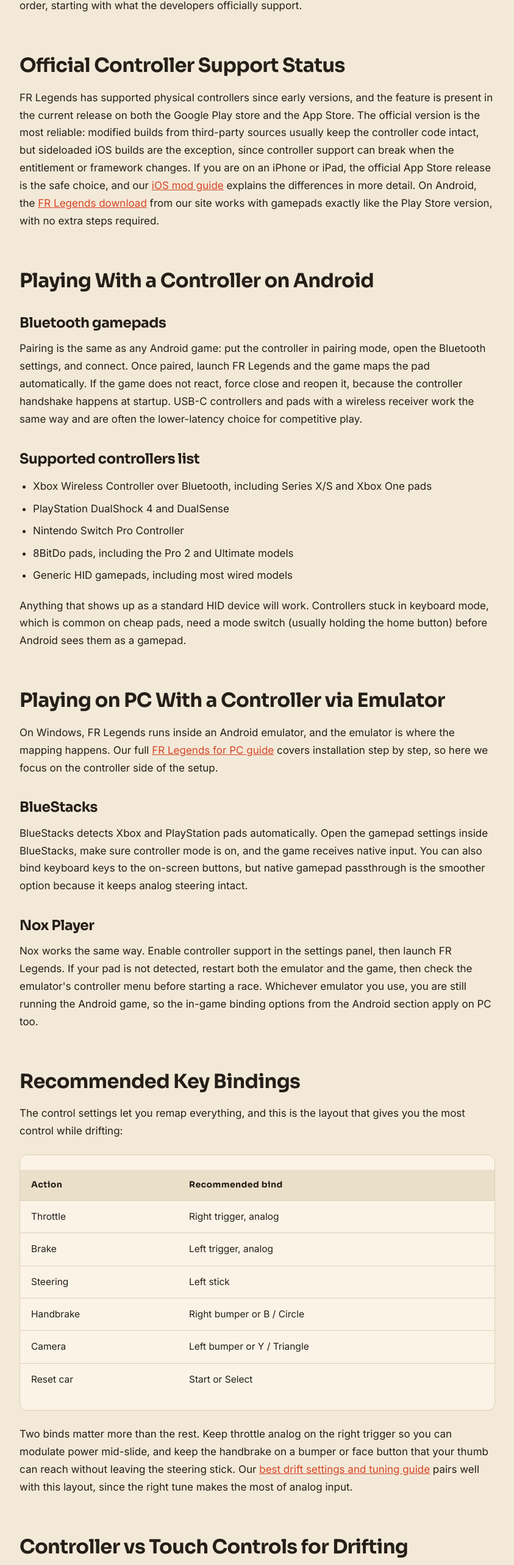
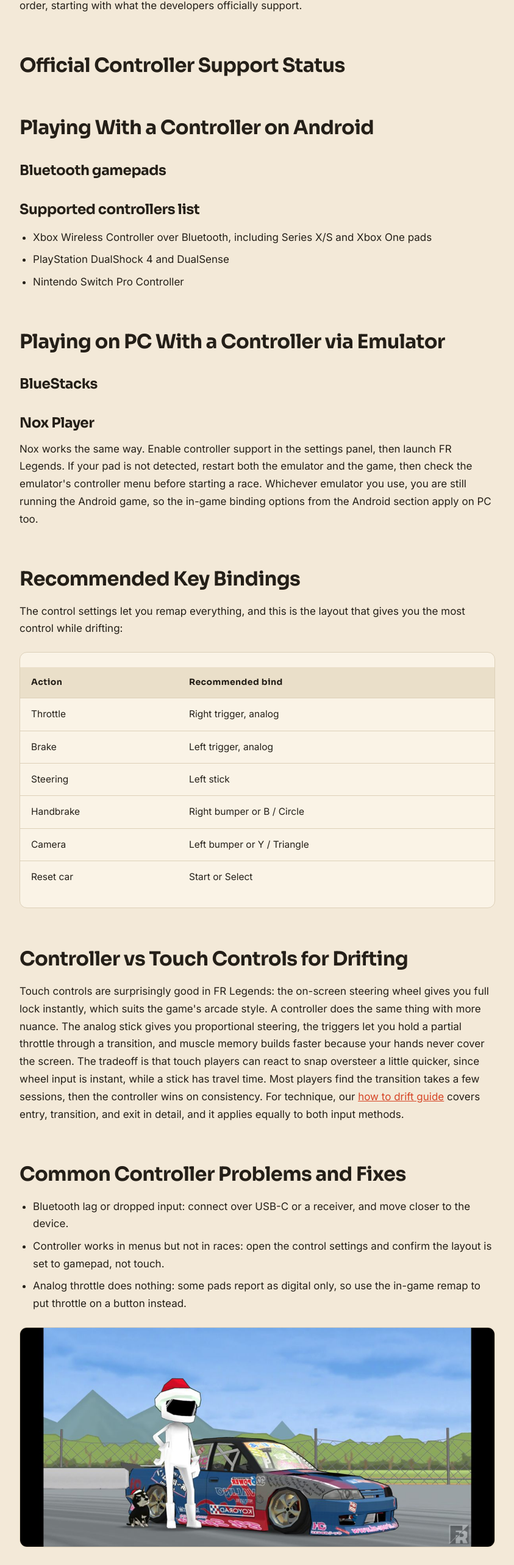
Before and after one commit to blog-id/frlegendsapk-nextjs, a Next.js app: page /fr-legends-controller-support in a window 1280 px wide. Shown: the part 1393-3959 px from the top of the page at 61% size, without its empty margins (48-891 px from the left). Built offline with nearby package versions, Linux system fonts and the light colour scheme.

Commit message:
Remove modified-download references from app/fr-legends-controller-support/page.tsx

```diff
--- a/app/fr-legends-controller-support/page.tsx
+++ b/app/fr-legends-controller-support/page.tsx
@@ -46,32 +46,11 @@ export default function FrLegendsControllerSupportPage() {
       </p>
 
       <h2>Official Controller Support Status</h2>
-      <p>
-        FR Legends has supported physical controllers since early versions, and
-        the feature is present in the current release on both the Google Play
-        store and the App Store. The official version is the most reliable:
-        modified builds from third-party sources usually keep the controller
-        code intact, but sideloaded iOS builds are the exception, since
-        controller support can break when the entitlement or framework changes.
-        If you are on an iPhone or iPad, the official App Store release is the
-        safe choice, and our <Link href="/fr-legends-mod-apk-ios/">iOS mod guide</Link>{" "}
-        explains the differences in more detail. On Android, the{" "}
-        <Link href="/download/">FR Legends download</Link> from our site works
-        with gamepads exactly like the Play Store version, with no extra steps
-        required.
-      </p>
+
 
       <h2>Playing With a Controller on Android</h2>
       <h3>Bluetooth gamepads</h3>
-      <p>
-        Pairing is the same as any Android game: put the controller in pairing
-        mode, open the Bluetooth settings, and connect. Once paired, launch FR
-        Legends and the game maps the pad automatically. If the game does not
-        react, force close and reopen it, because the controller handshake
-        happens at startup. USB-C controllers and pads with a wireless receiver
-        work the same way and are often the lower-latency choice for
-        competitive play.
-      </p>
+
       <h3>Supported controllers list</h3>
       <ul>
         <li>
@@ -80,32 +59,15 @@ export default function FrLegendsControllerSupportPage() {
         </li>
         <li>PlayStation DualShock 4 and DualSense</li>
         <li>Nintendo Switch Pro Controller</li>
-        <li>8BitDo pads, including the Pro 2 and Ultimate models</li>
-        <li>Generic HID gamepads, including most wired models</li>
+
+
       </ul>
-      <p>
-        Anything that shows up as a standard HID device will work. Controllers
-        stuck in keyboard mode, which is common on cheap pads, need a mode
-        switch (usually holding the home button) before Android sees them as a
-        gamepad.
-      </p>
+
 
       <h2>Playing on PC With a Controller via Emulator</h2>
-      <p>
-        On Windows, FR Legends runs inside an Android emulator, and the
-        emulator is where the mapping happens. Our full{" "}
-        <Link href="/fr-legends-mod-apk-for-pc/">FR Legends for PC guide</Link>{" "}
-        covers installation step by step, so here we focus on the controller
-        side of the setup.
-      </p>
+
       <h3>BlueStacks</h3>
-      <p>
-        BlueStacks detects Xbox and PlayStation pads automatically. Open the
-        gamepad settings inside BlueStacks, make sure controller mode is on,
-        and the game receives native input. You can also bind keyboard keys to
-        the on-screen buttons, but native gamepad passthrough is the smoother
-        option because it keeps analog steering intact.
-      </p>
+
       <h3>Nox Player</h3>
       <p>
         Nox works the same way. Enable controller support in the settings
@@ -157,17 +119,7 @@ export default function FrLegendsControllerSupportPage() {
           </tbody>
         </table>
       </div>
-      <p>
-        Two binds matter more than the rest. Keep throttle analog on the right
-        trigger so you can modulate power mid-slide, and keep the handbrake on
-        a bumper or face button that your thumb can reach without leaving the
-        steering stick. Our{" "}
-        <Link href="/fr-legends-best-drift-settings-tuning-guide/">
-          best drift settings and tuning guide
-        </Link>{" "}
-        pairs well with this layout, since the right tune makes the most of
-        analog input.
-      </p>
+
 
       <h2>Controller vs Touch Controls for Drifting</h2>
       <p>
@@ -188,10 +140,7 @@ export default function FrLegendsControllerSupportPage() {
 
       <h2>Common Controller Problems and Fixes</h2>
       <ul>
-        <li>
-          Gamepad not detected: restart the game after pairing, or switch the
-          pad out of keyboard mode.
-        </li>
+
         <li>
           Bluetooth lag or dropped input: connect over USB-C or a receiver, and
           move closer to the device.
@@ -204,20 +153,9 @@ export default function FrLegendsControllerSupportPage() {
           Analog throttle does nothing: some pads report as digital only, so
           use the in-game remap to put throttle on a button instead.
         </li>
-        <li>
-          Emulator ignores the pad: enable controller mode in BlueStacks or Nox
-          before launching the game.
-        </li>
+
       </ul>
-      <p>
-        If the game itself will not start at all after you update, the problem
-        is the install rather than the controller; the{" "}
-        <Link href="/fr-legends-mod-apk-not-installing-fix/">
-          not installing fix guide
-        </Link>{" "}
-        walks through storage permission, unknown sources, and corrupt download
-        issues.
-      </p>
+
 
       <ProseImage
         src="/assets/images/fr-legends-iphone-drift-gameplay.jpg"
@@ -249,12 +187,7 @@ export default function FrLegendsControllerSupportPage() {
               <td>Plug in, then launch the game</td>
               <td>Any wired HID pad</td>
             </tr>
-            <tr>
-              <td>PC via BlueStacks</td>
-              <td>Controller or keyboard</td>
-              <td>Enable gamepad mode, remap in game</td>
-              <td>Xbox or PS pad</td>
-            </tr>
+
             <tr>
               <td>PC via Nox</td>
               <td>Controller or keyboard</td>
@@ -270,12 +203,7 @@ export default function FrLegendsControllerSupportPage() {
           </tbody>
         </table>
       </div>
-      <p>
-        A quick word on older releases: if a newer update changed control
-        behavior you liked, previous builds are archived in the{" "}
-        <Link href="/fr-legends-mod-apk-old-versions/">old versions section</Link>,
-        and they all keep the same gamepad support.
-      </p>
+
 
       <h2>FAQ</h2>
       <h3>Can I play FR Legends with a controller on Android?</h3>
@@ -297,30 +225,14 @@ export default function FrLegendsControllerSupportPage() {
         just as well.
       </p>
       <h3>Why is my controller not detected in FR Legends?</h3>
-      <p>
-        Restart the game after pairing, make sure the pad is in gamepad mode
-        rather than keyboard mode, and check the emulator&apos;s controller settings
-        on PC.
-      </p>
+
       <h3>Is a controller better than touch for drifting?</h3>
       <p>
         For consistency and precision, yes, especially once you get used to the
         analog inputs. Touch is still fine for casual play.
       </p>
 
-      <p>
-        If you are picking a car to pair with your new setup, the{" "}
-        <Link href="/fr-legends-car-tier-list/">FR Legends car tier list</Link>{" "}
-        ranks the best drifters, and the{" "}
-        <Link href="/fr-legends-tracks-list/">tracks list</Link> shows which
-        circuits reward a clean, controlled line over raw angle. For a
-        different kind of competition, the{" "}
-        <Link href="/fr-legends-battle-mode-guide/">battle mode guide</Link>{" "}
-        explains the scoring system and how controller input helps you chain
-        longer runs. More controller updates and other tips land on the{" "}
-        <Link href="/blog/">FR Legends blog</Link> regularly, so check back
-        whenever a new game update drops.
-      </p>
+
     </ArticlePage>
   );
 }
```
